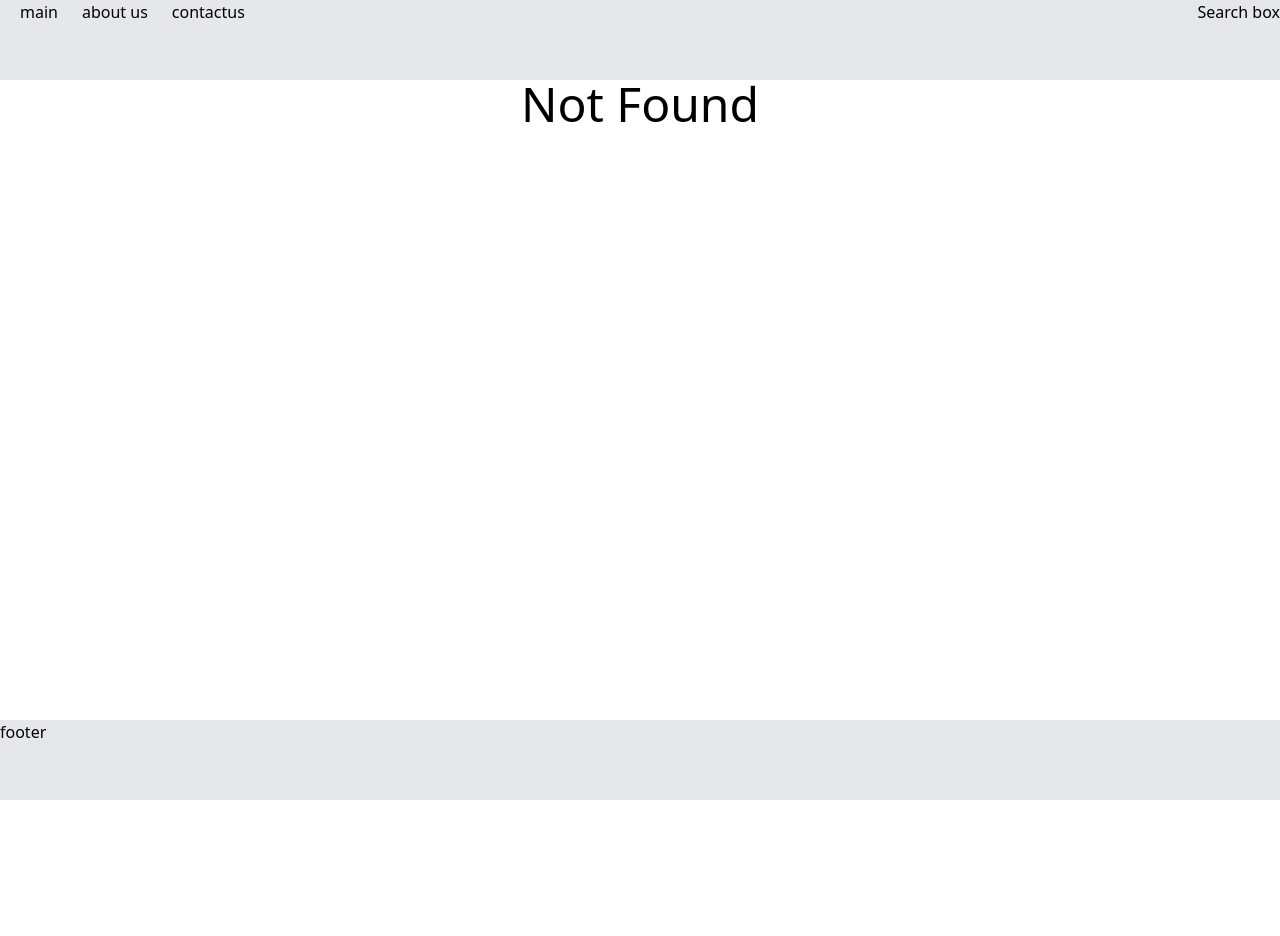
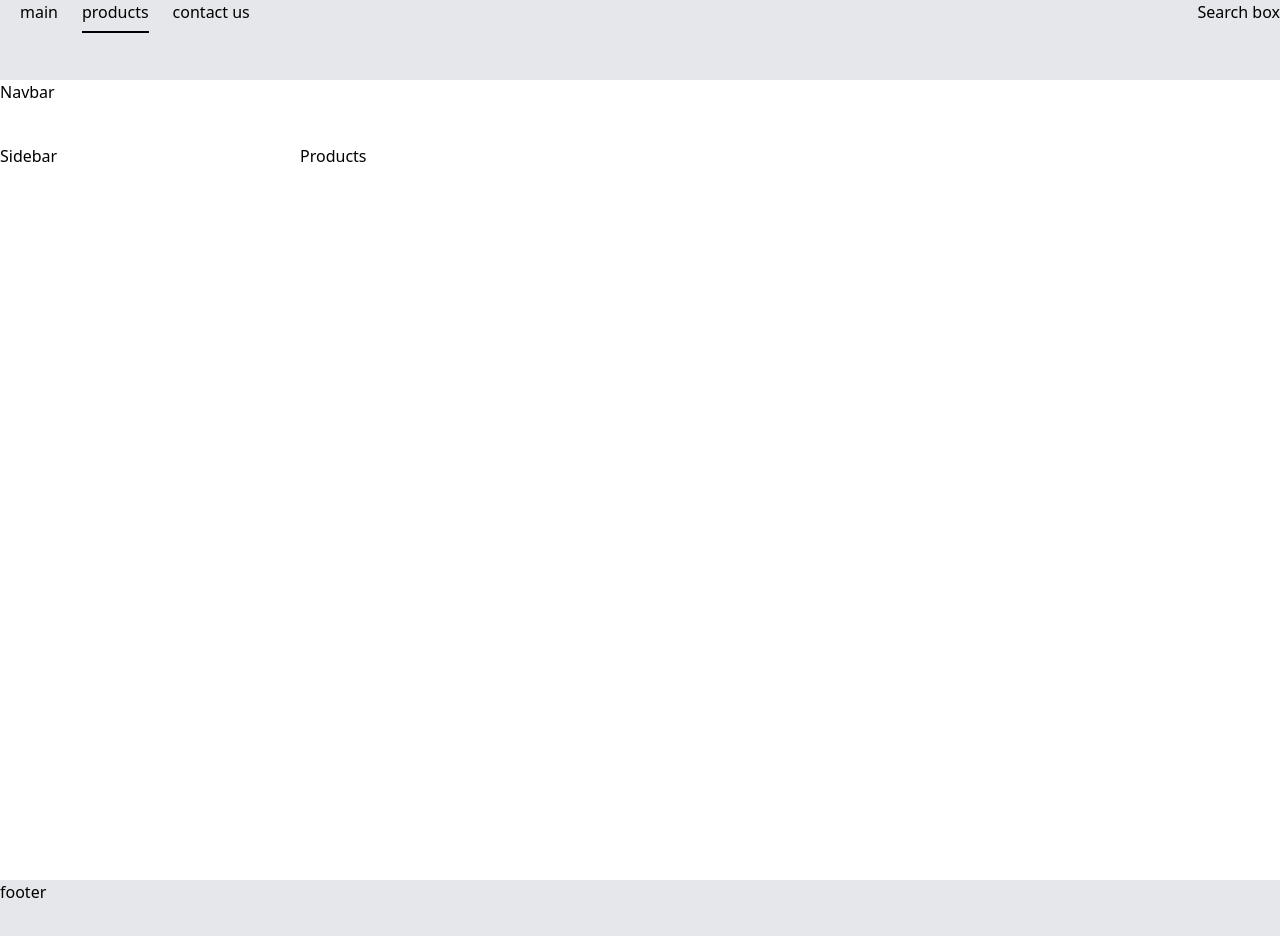
Before and after one commit to mahtabfalahat/responsive-store-web, a Next.js app: page /products in a window 1280 px wide. Before the commit this address had no page. Shown: the top 936 px of the page. Before the commit the page ends 800 px from the top, so only its background shows below. Built offline with nearby package versions, Linux system fonts and the light colour scheme.

Commit message:
add sidebar part 1

```diff
--- a/src/app/_components/header/top-navigation.tsx
+++ b/src/app/_components/header/top-navigation.tsx
@@ -6,8 +6,8 @@ import { usePathname } from "next/navigation";
 export const TopNavigation: React.FC = () => {
   const menuItems: NavigationMenuItem[] = [
     { title: "main", href: "/" },
-    { title: "about us", href: "/aboutUs" },
-    { title: "contactus", href: "/contsctUs" },
+    { title: "products", href: "/products" },
+    { title: "contact us", href: "/contsctUs" },
   ];
 
   const pathname = usePathname();
--- /dev/null
+++ b/src/app/_components/sidebar/sidebar.tsx
@@ -0,0 +1,14 @@
+import React from "react";
+
+interface SidebarProps {
+  isOpen: boolean;
+}
+
+export const Sidebar: React.FC<SidebarProps> = ({ isOpen }) => {
+  return (
+    <div className={`fixed top-0 left-0 h-full bg-gray-100 w-64 transform transition-transform duration-300 ${isOpen ? "translate-x-0" : "-translate-x-full"}`}>
+      <button className="absolute top-4 right-4 text-gray-600">Close</button>
+      {/* Sidebar content */}
+    </div>
+  );
+};
--- a/src/app/layout.tsx
+++ b/src/app/layout.tsx
@@ -1,5 +1,4 @@
-import type { Metadata } from "next";
-import { Figtree, Inter } from "next/font/google";
+import { Figtree } from "next/font/google";
 import { Header } from "./_components/header";
 import { Footer } from "./_components/footer/footer";
 import "./globals.css";
--- /dev/null
+++ b/src/app/products/page.tsx
@@ -0,0 +1,9 @@
+import ProductsLayout from "./productsLayout";
+
+export default async function Products() {
+  return (
+    <ProductsLayout>
+      <div>Products</div>
+    </ProductsLayout>
+  );
+}
--- /dev/null
+++ b/src/app/products/productsLayout.tsx
@@ -0,0 +1,12 @@
+import React, { PropsWithChildren } from "react";
+export default function ProductsLayout({ children }: { children: React.ReactNode }) {
+  return (
+    <div className="grid min-h-screen grid-rows-header bg-zinc-100">
+      <div>Navbar</div>
+      <div className="grid md:grid-cols-sidebar">
+        <div>Sidebar</div>
+        {children}
+      </div>
+    </div>
+  );
+}
--- a/tailwind.config.ts
+++ b/tailwind.config.ts
@@ -68,7 +68,15 @@ const config: Config = {
     colors: tailwindColors,
     container: {
         center: true
-    }
+    } ,
+    extend: {
+      gridTemplateColumns: {
+        sidebar: "300px auto",
+      },
+      gridTemplateRows: {
+        header: "64px auto",
+      },
+    },
   },
   darkMode: "class",
   plugins: [],
```
